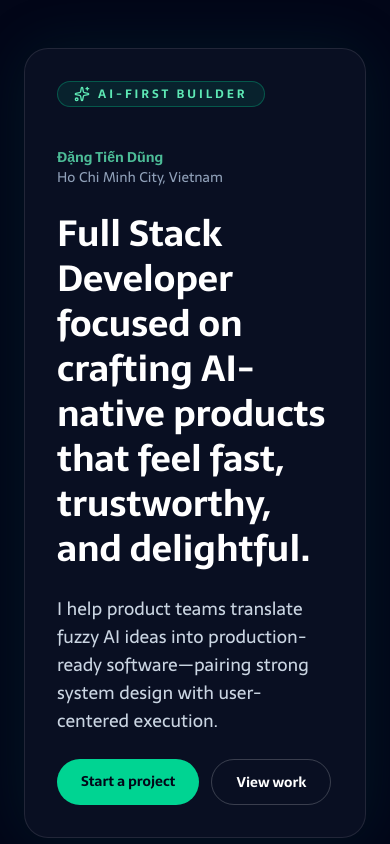
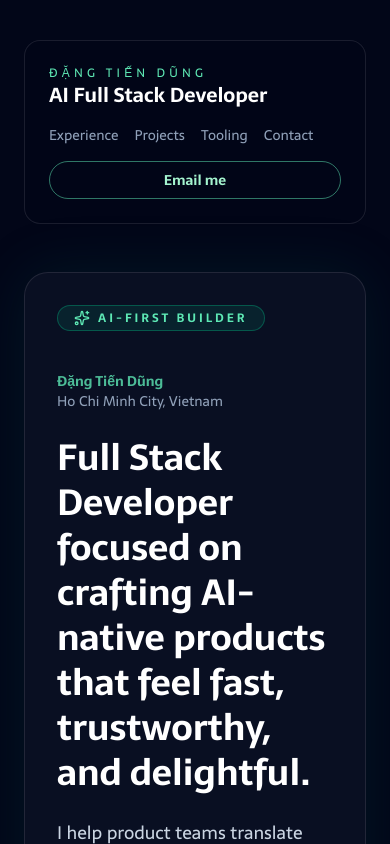
Before and after one commit to dangtiendungai/Portfolio, a Next.js app: page / in a window 390 px wide. Shown: the top 844 px of the page. Built offline with nearby package versions, Linux system fonts and the light colour scheme.

Commit message:
feat: refine portfolio layout and improve content structure, including updated header, sections, and responsive design adjustments

```diff
--- a/app/page.tsx
+++ b/app/page.tsx
@@ -117,13 +117,44 @@ const tools = [
 export default function Home() {
   return (
     <div className="min-h-screen bg-slate-950 text-slate-100">
-      <div className="relative mx-auto flex min-h-screen max-w-6xl flex-col gap-16 px-6 py-12 lg:px-12">
+      <div className="relative mx-auto flex min-h-screen max-w-6xl flex-col gap-12 px-6 py-10 lg:px-12">
         <div
           aria-hidden
           className="pointer-events-none absolute inset-0 -z-10 rounded-[40px] bg-[radial-gradient(circle_at_top,_rgba(16,185,129,0.18),_transparent_60%),radial-gradient(circle_at_bottom,_rgba(45,212,191,0.12),_transparent_55%)] blur-3xl"
         />
 
-        <header className="space-y-10 rounded-3xl border border-white/10 bg-slate-900/60 p-8 shadow-[0_0_60px_rgba(15,118,110,0.15)] backdrop-blur">
+        <header className="flex flex-col gap-4 rounded-2xl border border-white/10 bg-slate-950/60 p-6 backdrop-blur sm:flex-row sm:items-center sm:justify-between">
+          <div>
+            <p className="text-xs uppercase tracking-[0.35em] text-emerald-300">
+              Đặng Tiến Dũng
+            </p>
+            <h1 className="text-xl font-semibold text-white">
+              AI Full Stack Developer
+            </h1>
+          </div>
+          <nav className="flex flex-wrap items-center gap-4 text-sm text-slate-400 sm:justify-center">
+            <a href="#experience" className="transition hover:text-emerald-300">
+              Experience
+            </a>
+            <a href="#projects" className="transition hover:text-emerald-300">
+              Projects
+            </a>
+            <a href="#tooling" className="transition hover:text-emerald-300">
+              Tooling
+            </a>
+            <a href="#contact" className="transition hover:text-emerald-300">
+              Contact
+            </a>
+          </nav>
+          <a
+            href="mailto:dangtiendung.ai@outlook.com"
+            className="inline-flex items-center justify-center rounded-full border border-emerald-300/50 px-4 py-2 text-sm font-semibold text-emerald-200 transition hover:border-emerald-200"
+          >
+            Email me
+          </a>
+        </header>
+
+        <section className="space-y-10 rounded-3xl border border-white/10 bg-slate-900/60 p-8 shadow-[0_0_60px_rgba(15,118,110,0.15)] backdrop-blur">
           <div className="inline-flex items-center gap-2 rounded-full border border-emerald-400/30 bg-emerald-400/10 px-4 py-1 text-xs font-semibold uppercase tracking-[0.25em] text-emerald-300">
             <Sparkles className="h-4 w-4 text-emerald-300" />
             AI-first builder
@@ -140,8 +171,9 @@ export default function Home() {
                 feel fast, trustworthy, and delightful.
               </h1>
               <p className="text-lg text-slate-300">
-                I help product teams translate fuzzy AI ideas into production-ready
-                software—pairing strong system design with user-centered execution.
+                I help product teams translate fuzzy AI ideas into
+                production-ready software—pairing strong system design with
+                user-centered execution.
               </p>
             </div>
 
@@ -160,15 +192,18 @@ export default function Home() {
               </a>
             </div>
           </div>
-        </header>
+        </section>
 
         <section className="grid gap-6 rounded-3xl border border-white/5 bg-slate-900/50 p-8 sm:grid-cols-2 lg:grid-cols-4">
           {highlights.map((item) => (
-            <div key={item.label} className="space-y-3 rounded-2xl border border-white/5 bg-slate-950/40 p-4">
+            <div
+              key={item.label}
+              className="space-y-3 rounded-2xl border border-white/5 bg-slate-950/40 p-4"
+            >
               <div className="flex items-center gap-3 text-emerald-300">
                 <item.icon className="h-5 w-5" />
                 <p className="text-sm uppercase tracking-wide text-slate-400">
-                {item.label}
+                  {item.label}
                 </p>
               </div>
               <p className="text-3xl font-semibold text-emerald-300">
@@ -178,7 +213,10 @@ export default function Home() {
           ))}
         </section>
 
-        <section className="grid gap-8 lg:grid-cols-[1.1fr_0.9fr]">
+        <section
+          id="experience"
+          className="grid gap-8 lg:grid-cols-[1.1fr_0.9fr]"
+        >
           <div className="space-y-6 rounded-3xl border border-white/5 bg-slate-900/60 p-8">
             <div className="flex items-center justify-between">
               <h2 className="text-2xl font-semibold text-white">Experience</h2>
@@ -188,11 +226,16 @@ export default function Home() {
             </div>
             <div className="space-y-6">
               {experience.map((job) => (
-                <div key={job.company} className="rounded-2xl bg-slate-900/70 p-6">
+                <div
+                  key={job.company}
+                  className="rounded-2xl bg-slate-900/70 p-6"
+                >
                   <div className="flex flex-wrap items-center justify-between gap-2">
                     <div>
                       <p className="text-sm text-emerald-300">{job.company}</p>
-                      <p className="text-lg font-semibold text-white">{job.role}</p>
+                      <p className="text-lg font-semibold text-white">
+                        {job.role}
+                      </p>
                     </div>
                     <p className="text-sm text-slate-400">{job.period}</p>
                   </div>
@@ -206,7 +249,10 @@ export default function Home() {
             <h2 className="text-2xl font-semibold text-white">AI edge</h2>
             <div className="space-y-4">
               {aiFocus.map((focus) => (
-                <div key={focus.title} className="rounded-2xl border border-emerald-400/20 p-5">
+                <div
+                  key={focus.title}
+                  className="rounded-2xl border border-emerald-400/20 p-5"
+                >
                   <div className="flex items-center gap-3">
                     <div className="rounded-full border border-emerald-400/30 bg-emerald-400/10 p-2">
                       <focus.icon className="h-5 w-5 text-emerald-300" />
@@ -222,18 +268,21 @@ export default function Home() {
           </div>
         </section>
 
-        <section id="projects" className="space-y-8 rounded-3xl border border-white/5 bg-slate-900/50 p-8">
+        <section
+          id="projects"
+          className="space-y-8 rounded-3xl border border-white/5 bg-slate-900/50 p-8"
+        >
           <div className="flex flex-wrap items-center justify-between gap-4">
             <h2 className="text-2xl font-semibold text-white">Selected work</h2>
             <p className="text-sm text-slate-400">
               Shipping full journeys—from prompts to production deployments.
             </p>
           </div>
-          <div className="space-y-6">
+          <div className="grid gap-6 md:grid-cols-2 lg:grid-cols-3">
             {projects.map((project) => (
               <article
                 key={project.name}
-                className="rounded-3xl border border-white/5 bg-slate-950/60 p-6 transition hover:border-emerald-400/40 hover:-translate-y-1"
+                className="flex flex-col rounded-3xl border border-white/5 bg-slate-950/60 p-6 transition hover:border-emerald-400/40 hover:-translate-y-1"
               >
                 <div className="relative mb-4 overflow-hidden rounded-2xl border border-white/5">
                   <Image
@@ -246,7 +295,9 @@ export default function Home() {
                   <div className="pointer-events-none absolute inset-0 bg-gradient-to-t from-slate-950/70 to-transparent" />
                 </div>
                 <div className="flex flex-wrap items-center justify-between gap-3">
-                  <h3 className="text-xl font-semibold text-white">{project.name}</h3>
+                  <h3 className="text-xl font-semibold text-white">
+                    {project.name}
+                  </h3>
                   <a
                     href={project.link}
                     target="_blank"
@@ -256,7 +307,9 @@ export default function Home() {
                     Explore →
                   </a>
                 </div>
-                <p className="mt-3 text-slate-300">{project.description}</p>
+                <p className="mt-3 flex-1 text-slate-300">
+                  {project.description}
+                </p>
                 <div className="mt-4 flex flex-wrap gap-2">
                   {project.stack.map((tech) => (
                     <span
@@ -272,10 +325,15 @@ export default function Home() {
           </div>
         </section>
 
-        <section className="space-y-6 rounded-3xl border border-white/5 bg-slate-900/60 p-8">
+        <section
+          id="tooling"
+          className="space-y-6 rounded-3xl border border-white/5 bg-slate-900/60 p-8"
+        >
           <div className="flex flex-wrap items-center justify-between gap-3">
             <h2 className="text-2xl font-semibold text-white">Tooling</h2>
-            <span className="text-sm text-slate-400">What I ship with daily</span>
+            <span className="text-sm text-slate-400">
+              What I ship with daily
+            </span>
           </div>
           <div className="grid grid-cols-2 gap-3 text-sm text-slate-300 sm:grid-cols-3 lg:grid-cols-4">
             {tools.map((tool) => (
@@ -289,7 +347,10 @@ export default function Home() {
           </div>
         </section>
 
-        <section className="rounded-3xl border border-emerald-400/20 bg-gradient-to-br from-emerald-400/20 via-slate-900 to-slate-950 p-8 shadow-[0_25px_80px_rgba(16,185,129,0.15)]">
+        <section
+          id="contact"
+          className="rounded-3xl border border-emerald-400/20 bg-gradient-to-br from-emerald-400/20 via-slate-900 to-slate-950 p-8 shadow-[0_25px_80px_rgba(16,185,129,0.15)]"
+        >
           <div className="space-y-4">
             <p className="text-sm uppercase tracking-[0.3em] text-emerald-200">
               Next build
@@ -298,8 +359,8 @@ export default function Home() {
               Ready to translate your AI concept into a reliable product.
             </h2>
             <p className="text-slate-100/80">
-              I can embed with your team or own the whole stack—research, prototyping,
-              production, and ongoing iteration.
+              I can embed with your team or own the whole stack—research,
+              prototyping, production, and ongoing iteration.
             </p>
             <div className="flex flex-wrap gap-3">
               <a
```
